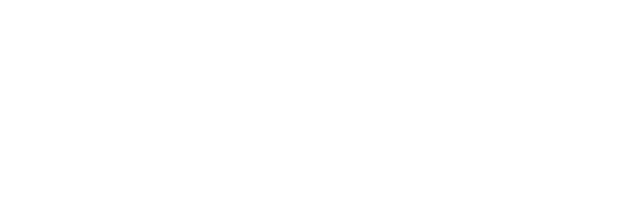
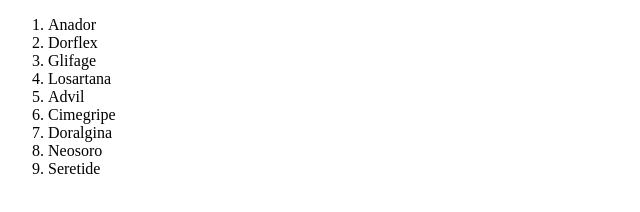
Before and after one commit to camilartigas/html-css, a plain HTML site: page index.html in a window 1280 px wide. Shown: the whole page, without its empty margins (0-640 px from the left). Drawn offline with Linux system fonts and the light colour scheme.

Commit message:
lista medic

```diff
--- a/index.html
+++ b/index.html
@@ -4,9 +4,19 @@
     <meta charset="UTF-8">
     <meta http-equiv="X-UA-Compatible" content="IE=edge">
     <meta name="viewport" content="width=device-width, initial-scale=1.0">
-    <title>Document</title>
+    <title>Modelo de Farmácia</title>
 </head>
 <body>
-
+    <ol>
+        <li>Anador</li>
+        <li>Dorflex</li>
+        <li>Glifage</li>
+        <li>Losartana</li>
+        <li>Advil</li>
+        <li>Cimegripe</li>
+        <li>Doralgina</li>
+        <li>Neosoro</li>
+        <li>Seretide</li>
+    </ol>
 </body>
 </html>
```
